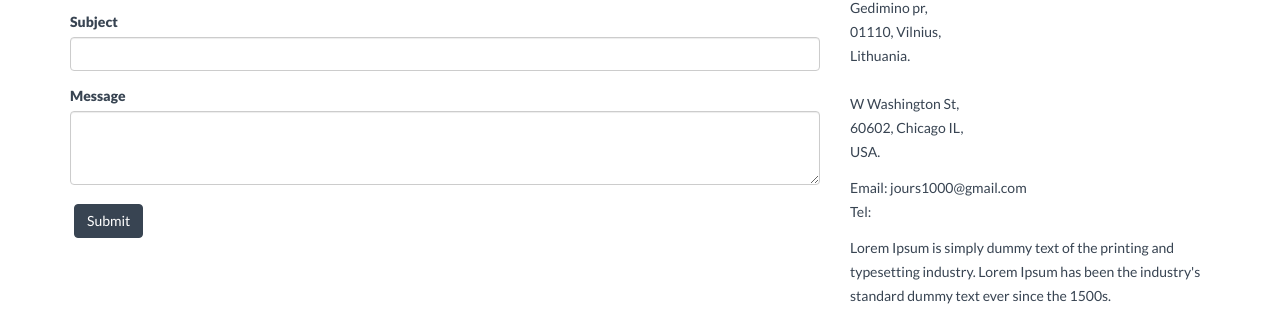
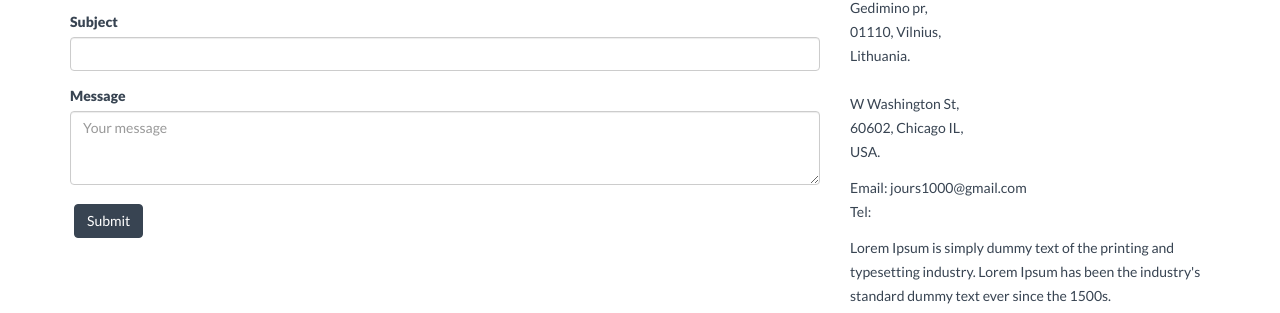
Before and after one commit to 06fractals/06fractals.github.io, a Jekyll site: the page built from contact.html, in a window 1280 px wide and 900 px high, scrolled down 757 px. Shown: the part 137-450 px from the top of the window. Built offline with Jekyll 4.4.1, drawn with Linux system fonts in a browser that asks for light colours; nearby versions of some CDN libraries.

Commit message:
formspree integration

```diff
--- a/contact.html
+++ b/contact.html
@@ -12,23 +12,25 @@
             <h4>Just Get In Touch!</h4>
             <div class="hline"></div>
                 <p>{{ site.about }}</p>
-                <form role="form">
+                <form role="form" action="https://formspree.io/jours1000@gmail.com" method="POST">
                   <div class="form-group">
                     <label for="InputName1">Your Name</label>
-                    <input type="text" class="form-control" id="exampleInputName1">
+                    <input type="text" class="form-control" id="exampleInputName1" name="name">
                   </div>
                   <div class="form-group">
                     <label for="InputEmail1">Email address</label>
-                    <input type="email" class="form-control" id="exampleInputEmail1">
+                    <input type="email" class="form-control" id="exampleInputEmail1" name="_replyto" required>
                   </div>
                   <div class="form-group">
                     <label for="InputSubject1">Subject</label>
-                    <input type="text" class="form-control" id="exampleInputSubject1">
+                    <input type="text" class="form-control" id="exampleInputSubject1" name="_subject">
                   </div>
                   <div class="form-group">
                     <label for="message1">Message</label>
-                    <textarea class="form-control" id="message1" rows="3"></textarea>
+                    <textarea class="form-control" id="message1" rows="3" name="message" placeholder="Your message" required></textarea>
                   </div>
+                  <input type="text" name="_gotcha" style="display:none">
+                  <input type="hidden" name="_format" value="plain" style="display:none">
                   <button type="submit" class="btn btn-theme">Submit</button>
                 </form>
         </div><! --/col-lg-8 -->
```
